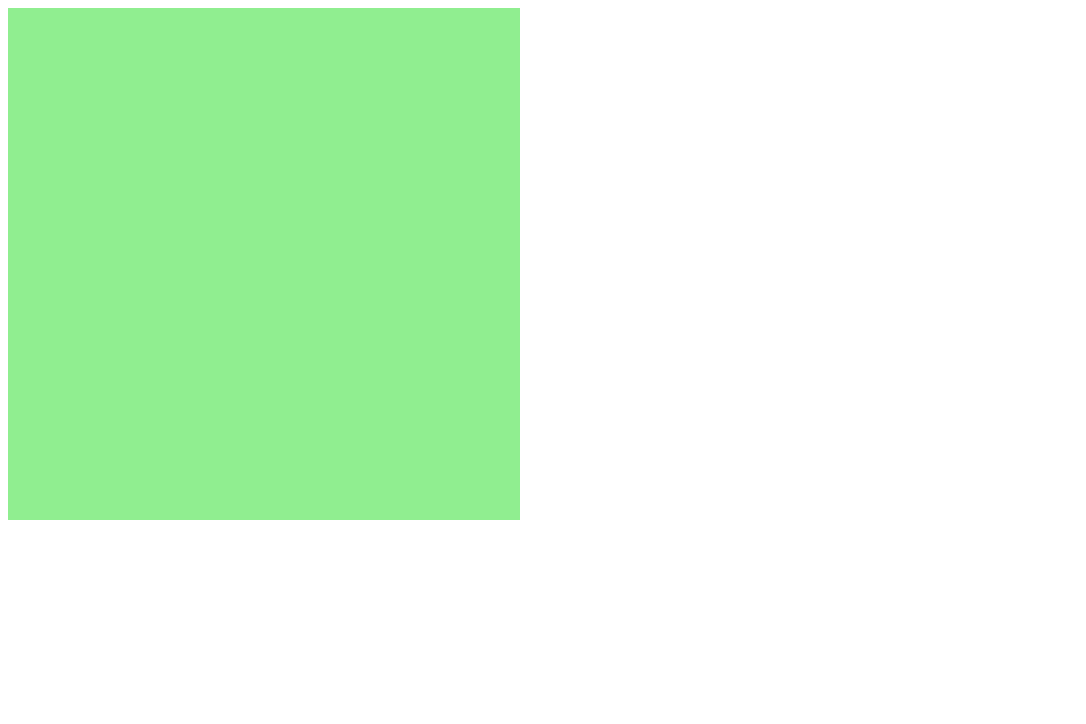
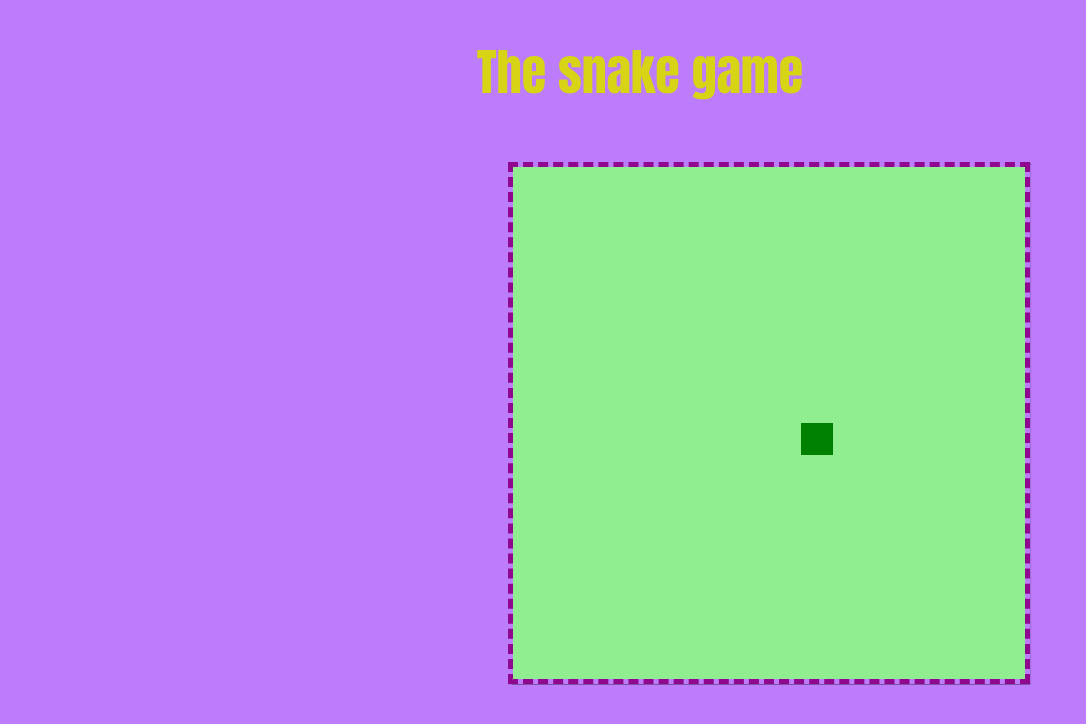
Before and after one commit to xEduardax/JavaScript, a plain HTML site: page snake-game/index.html in a window 1280 px wide. Shown: the whole page, without its empty margins (0-1086 px from the left). Drawn offline with Linux system fonts and the light colour scheme.

Commit message:
Define direções e impede que a cobrinha suma
Bônus:  novo estilo CSS.

```diff
--- a/snake-game/index.html
+++ b/snake-game/index.html
@@ -9,6 +9,7 @@
     <title>Snake Game</title>
 </head>
 <body>
+    <h1>The snake game</h1>
     <canvas id="snake" width="512" height="512"></canvas>
 </body>
 </html>
--- a/snake-game/script.js
+++ b/snake-game/script.js
@@ -21,7 +21,21 @@ function criarSnake() { //vai percorrer o vetor e acrescentar
     }
 }
 
+document.addEventListener('keydown', update); //evento de escuta
+
+function update (event){ //vai captar os movimentos do teclado
+    if (event.keyCode == 37 && direction != "right") direction = "left";
+    if (event.keyCode == 38 && direction != "down") direction = "up";
+    if (event.keyCode == 39 && direction != "left") direction = "right";
+    if (event.keyCode == 40 && direction != "up") direction = "down";
+}
+
 function iniciarJogo() {
+    if (snake[0].x > 15 * box && direction == "right") snake[0].x = 0; //quando bater na parede da box, a cobrinha sai do outro lado.
+    if (snake[0].x < 0 && direction == "left") snake[0].x = 16 * box;
+    if (snake[0].y > 15 * box && direction == "down") snake [0].y = 0;
+    if (snake[0].y < 0 && direction == "up") snake[0].y = 16 * box;
+
     criarBG();
     criarSnake();
 
@@ -33,7 +47,7 @@ function iniciarJogo() {
     if (direction == "up") snakeY -= box;
     if (direction == "down") snakeY += box;
 
-    snake.pop(); //retira o ultimo quadrinho do array
+    snake.pop(); // retira o ultimo quadrinho do array
 
     let newHead = { //vai acrescrentar quadrinho na frente
         x: snakeX,
--- a/snake-game/style.css
+++ b/snake-game/style.css
@@ -0,0 +1,19 @@
+body {
+    background-color: rgb(189, 124, 250);
+}
+
+h1 {
+    text-align: center;
+    font-family: Impact, Haettenschweiler, 'Arial Narrow Bold', sans-serif;
+    color: rgba(216, 216, 11, 0.952);
+    font-size: 50px;
+
+}
+
+canvas {
+    margin-left: 500px;
+    margin-top: 20px;
+    border: 5px solid rgb(143, 8, 143);
+    border-style: dashed;
+    box-shadow: 1px 0.9px 0.9px rgba(0, 0, 0, 0.336);
+}
```
